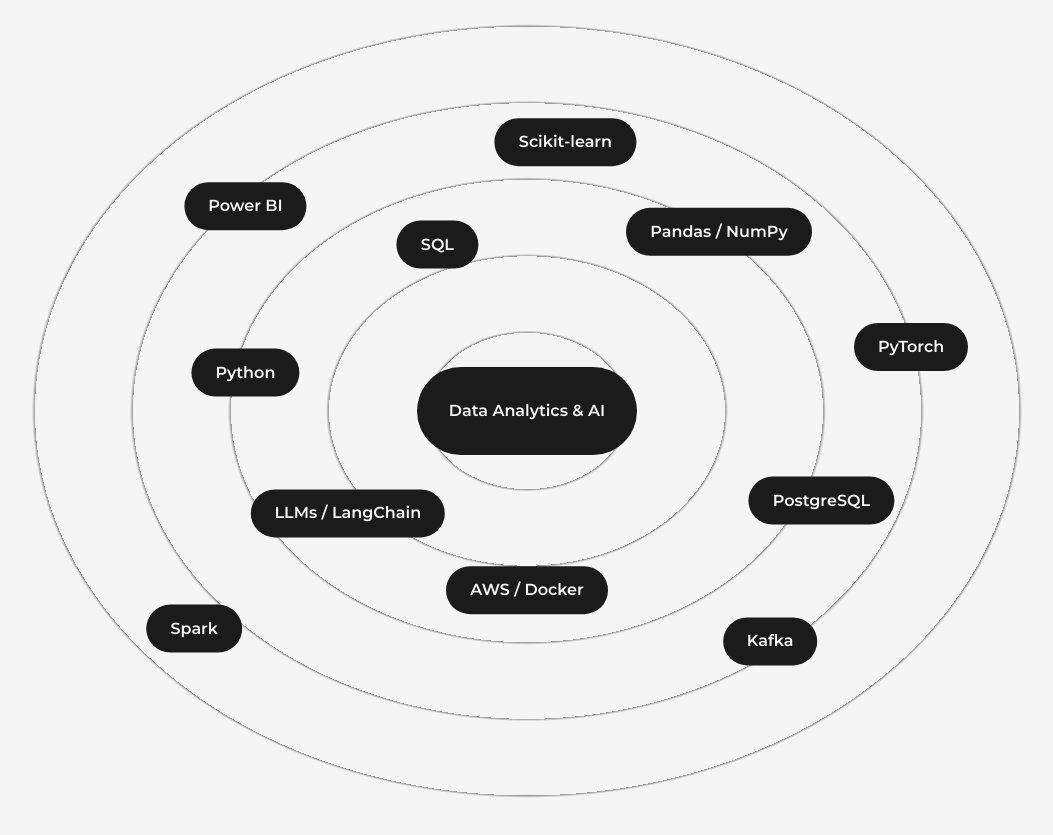
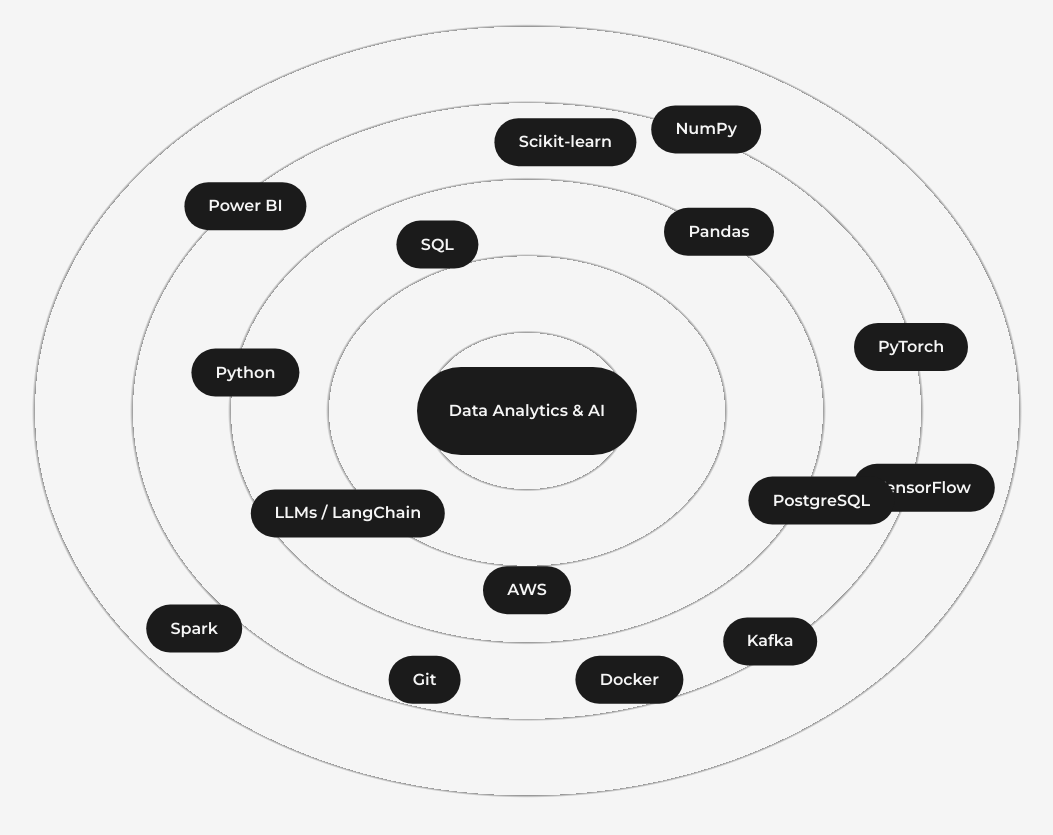
Before and after one commit to Fadil1212/Portfolio, a Next.js app: page /about in a window 1280 px wide. Shown: the part 1549-2384 px from the top of the page, without its empty margins (113-1166 px from the left). Built offline with nearby package versions, Linux system fonts and the light colour scheme.

Commit message:
Expand portfolio technical skills

```diff
--- a/src/components/Skills.js
+++ b/src/components/Skills.js
@@ -20,13 +20,17 @@
       <Skill name="Python" x='-22vw' y='-3vw' />
       <Skill name="SQL" x='-7vw' y='-13vw' />
       <Skill name="Power BI" x='-22vw' y='-16vw' />
-      <Skill name="Pandas / NumPy" x='15vw' y='-14vw' />
+      <Skill name="Pandas" x='15vw' y='-14vw' />
+      <Skill name="NumPy" x='14vw' y='-22vw' />
       <Skill name="PyTorch" x='30vw' y='-5vw' />
+      <Skill name="TensorFlow" x='31vw' y='6vw' />
       <Skill name="Scikit-learn" x='3vw' y='-21vw' />
       <Skill name="Spark" x='-26vw' y='17vw' />
       <Skill name="Kafka" x='19vw' y='18vw' />
       <Skill name="PostgreSQL" x='23vw' y='7vw' />
-      <Skill name="AWS / Docker" x='0vw' y='14vw' />
+      <Skill name="AWS" x='0vw' y='14vw' />
+      <Skill name="Docker" x='8vw' y='21vw' />
+      <Skill name="Git" x='-8vw' y='21vw' />
       <Skill name="LLMs / LangChain" x='-14vw' y='8vw' />
     </div>
   </>
```
